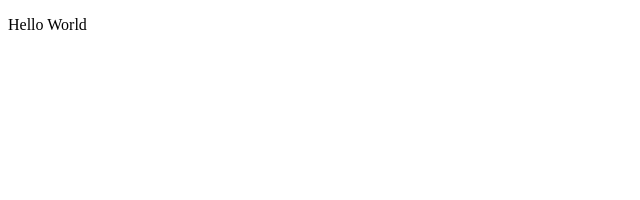
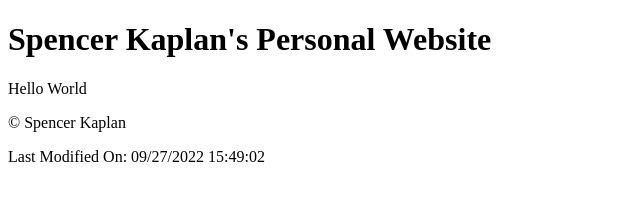
Before and after one commit to Kaplanrs/kaplanrs.github.io, a plain HTML site: page index.html in a window 1280 px wide. Shown: the whole page, without its empty margins (0-640 px from the left). Drawn offline with Linux system fonts and the light colour scheme.

Commit message:
Update index.html

```diff
--- a/index.html
+++ b/index.html
@@ -7,7 +7,19 @@
     <title>Spencer Kaplan</title>
 </head>
 <body>
+    <h1>Spencer Kaplan's Personal Website</h1>
+
     <p>Hello World</p>
 
+    <footer>
+        <p>
+            &copy; Spencer Kaplan
+        </p>
+        <p>
+            <script>
+            document.write("Last Modified On: " + document.lastModified);
+            </script>
+        </p>
+    </footer>
 </body>
 </html>
```
